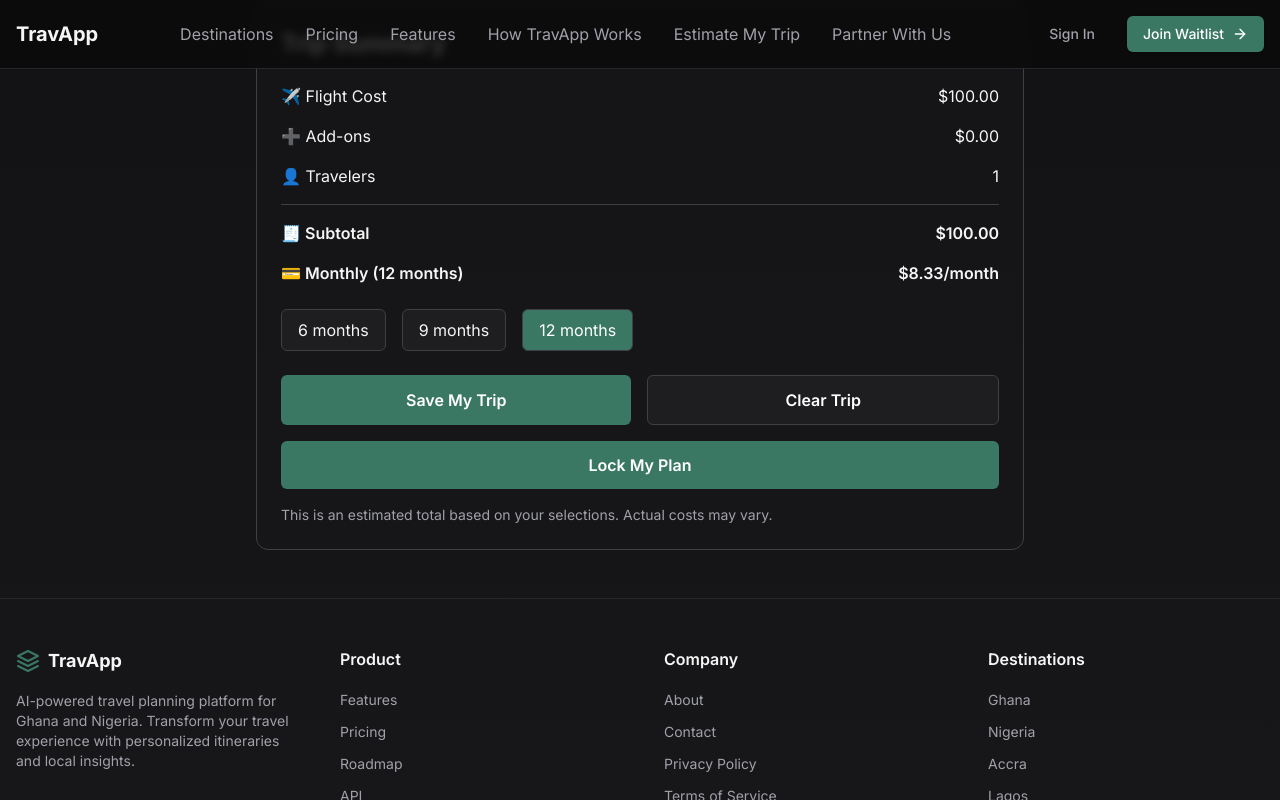
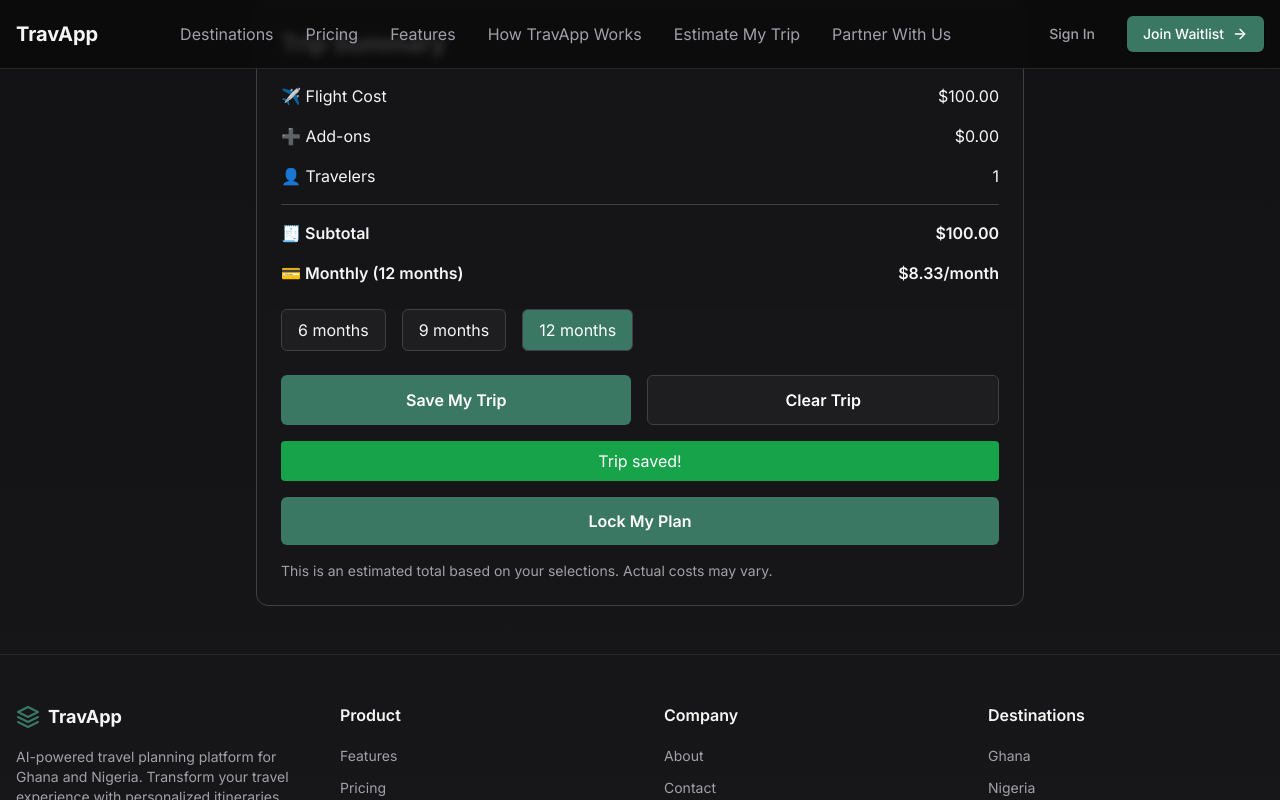
Before and after one commit to IsaacAhor/TravApp, a Next.js app: page /tripestimate in a window 1280 px wide. Both pictures are taken after a click on the button "Save My Trip". Shown: the part 1273-2073 px from the top of the page. Built offline with nearby package versions, Linux system fonts and the light colour scheme.

Commit message:
New changes

```diff
--- a/src/app/tripestimate/page.tsx
+++ b/src/app/tripestimate/page.tsx
@@ -4,7 +4,8 @@ import { useState } from "react";
 import { Header } from "@/components/layout/header";
 import { Footer } from "@/components/layout/footer";
 import FlightEstimator from "@/components/FlightEstimator";
-import TripSummary from "@/components/TripSummary";
+import dynamic from "next/dynamic";
+const TripSummary = dynamic(() => import("@/components/TripSummary"), { ssr: false });
 import AddonsSelector from "@/components/AddonsSelector";
 
 const addonPrices: Record<string, number> = {
--- a/src/components/TripSummary.tsx
+++ b/src/components/TripSummary.tsx
@@ -19,6 +19,7 @@ export default function TripSummary({
 }: TripSummaryProps) {
   const [months, setMonths] = useState(12);
   const [showConfirm, setShowConfirm] = useState(false);
+  const [showToast, setShowToast] = useState(false);
 
   // Load saved trip on mount
   const [loaded, setLoaded] = useState(false);
@@ -41,7 +42,7 @@ export default function TripSummary({
   const monthly = (subtotal / months).toFixed(2);
 
   return (
-    <div className="max-w-3xl mx-auto my-12 p-6 border border-zinc-700 rounded-xl bg-zinc-900/50 backdrop-blur-sm">
+    <div className="max-w-3xl mx-auto my-12 p-6 border border-zinc-700 rounded-xl bg-zinc-900/50 backdrop-blur-sm relative">
       {!showConfirm && (
         <>
           <h2 className="text-2xl font-bold mb-6">Trip Summary</h2>
@@ -67,7 +68,7 @@ export default function TripSummary({
               <span>💳 Monthly ({months} months)</span>
               <span>${monthly}/month</span>
             </div>
-      </div>
+          </div>
 
           <div className="flex flex-wrap gap-4 mb-6">
             {[6, 9, 12].map((m) => (
@@ -96,7 +97,8 @@ export default function TripSummary({
                   months,
                 };
                 localStorage.setItem("tripPlan", JSON.stringify(tripData));
-                alert("Trip saved!");
+                setShowToast(true);
+                setTimeout(() => setShowToast(false), 3000);
               }}
               className="w-full py-3 rounded-md bg-primary hover:bg-primary/80 text-white font-semibold transition"
             >
@@ -113,6 +115,17 @@ export default function TripSummary({
               Clear Trip
             </button>
           </div>
+
+          {showToast && (
+            <div
+              aria-live="polite"
+              className={`mb-4 px-4 py-2 rounded bg-green-600 text-white text-center transition-opacity duration-500 ${
+                showToast ? "opacity-100" : "opacity-0"
+              }`}
+            >
+              Trip saved!
+            </div>
+          )}
 
           <button
             onClick={() => {
```
